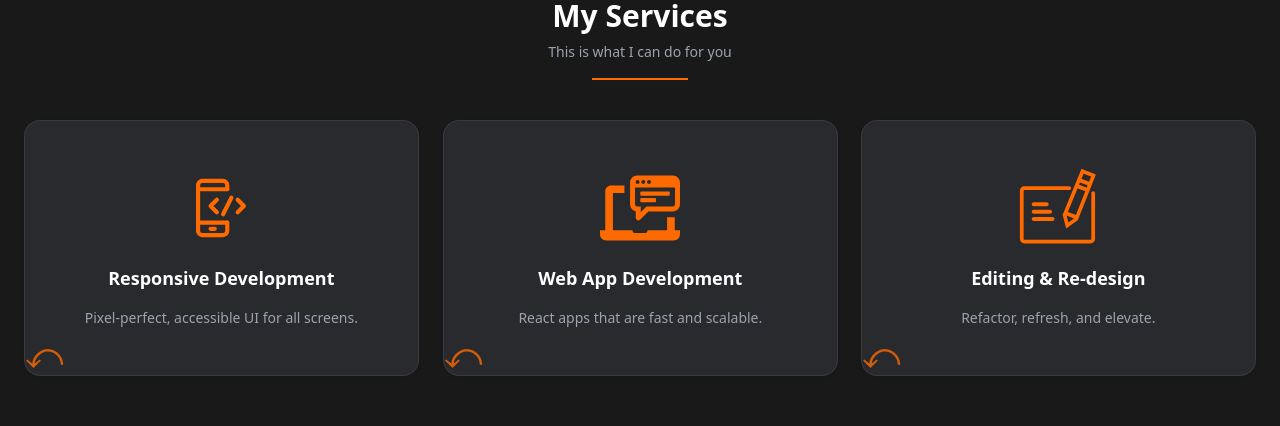
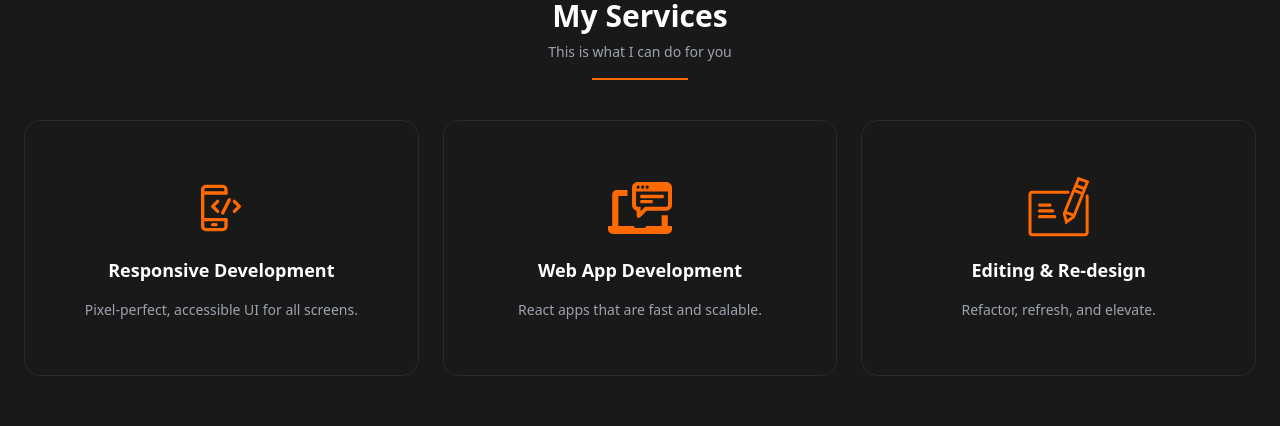
Before and after one commit to a7mad1112/personal-site, a React (Vite) app: page / in a window 1280 px wide. Shown: the part 1380-1806 px from the top of the page. Built offline with nearby package versions, Linux system fonts and the light colour scheme.

Commit message:
spotlight card services section

```diff
--- a/src/components/sections/Services.jsx
+++ b/src/components/sections/Services.jsx
@@ -1,6 +1,8 @@
+// src/components/sections/Services.jsx
 import { useState } from "react";
 import Container from "../layout/Container.jsx";
 import SectionHeader from "../layout/SectionHeader.jsx";
+import SpotlightCard from "../ui/SpotlightCard.jsx";
 import { services } from "../../data/services.js";
 
 export default function Services() {
@@ -27,18 +29,10 @@ export default function Services() {
           {services.map((s, idx) => {
             const isFlipped = flipped.has(idx);
             return (
-              <div
+              <SpotlightCard
                 key={s.front.title}
-                className="group relative [perspective:1000px]"
-              >
-                <div
-                  className="
-                    relative rounded-2xl
-                    transition-transform duration-300 will-change-transform
-                    hover:-translate-y-1.5
-                    shadow-sm hover:shadow-[0_6px_16px_-4px_var(--accent)]
-                    focus-within:-translate-y-1.5 focus-within:shadow-[0_6px_16px_-4px_var(--accent)]
-                  "
+                className="h-64 cursor-pointer"
+                spotlightColor="rgba(255, 145, 77, 0.18)"
               >
                 <div
                   role="button"
@@ -46,15 +40,15 @@ export default function Services() {
                   aria-pressed={isFlipped}
                   onClick={() => toggleFlip(idx)}
                   className={[
-                      "relative h-64 w-full cursor-pointer rounded-2xl",
-                      "transition-[transform] duration-700 [transform-style:preserve-3d]",
+                    "relative h-full w-full",
+                    "transition-transform duration-700 [transform-style:preserve-3d]",
                     isFlipped ? "[transform:rotateY(180deg)]" : "",
                   ].join(" ")}
                   style={{ outline: "none" }}
                 >
                   {/* Front */}
                   <div
-                      className="absolute inset-0 flex flex-col items-center justify-center text-center gap-4 rounded-2xl bg-[#292a2d] border border-[var(--border)]"
+                    className="absolute inset-0 flex flex-col items-center justify-center text-center gap-4 rounded-2xl border border-[var(--border)] p-4"
                     style={{
                       backfaceVisibility: "hidden",
                       WebkitBackfaceVisibility: "hidden",
@@ -65,7 +59,7 @@ export default function Services() {
                         src={s.front.path}
                         alt=""
                         aria-hidden="true"
-                          className="h-16 w-16 lg:h-20 lg:w-20 object-contain"
+                        className="h-16 w-16 object-contain"
                         loading="lazy"
                       />
                     )}
@@ -77,14 +71,11 @@ export default function Services() {
                         {s.front.desc}
                       </p>
                     )}
-                      <span className="absolute bottom-0 left-0 text-[var(--accent)] text-4xl font-medium opacity-80">
-                        ⤺
-                      </span>
                   </div>
 
                   {/* Back */}
                   <div
-                      className="absolute inset-0 flex flex-col items-center justify-center text-center gap-3 rounded-2xl bg-[#292a2d] border border-[var(--border)] [transform:rotateY(180deg)] p-4"
+                    className="absolute inset-0 flex flex-col items-center justify-center text-center gap-3 rounded-2xl  border border-[var(--border)] [transform:rotateY(180deg)] p-4"
                     style={{
                       backfaceVisibility: "hidden",
                       WebkitBackfaceVisibility: "hidden",
@@ -98,8 +89,7 @@ export default function Services() {
                     </p>
                   </div>
                 </div>
-                </div>
-              </div>
+              </SpotlightCard>
             );
           })}
         </div>
--- /dev/null
+++ b/src/components/ui/SpotlightCard.jsx
@@ -0,0 +1,52 @@
+// src/components/ui/SpotlightCard.jsx
+import { useRef, useState } from "react";
+
+// Minimal base styles so you can fully theme it with className
+export default function SpotlightCard({
+  children,
+  className = "",
+  spotlightColor = "rgba(0, 229, 255, 0.2)",
+}) {
+  const ref = useRef(null);
+  const [isFocused, setIsFocused] = useState(false);
+  const [pos, setPos] = useState({ x: 0, y: 0 });
+  const [opacity, setOpacity] = useState(0);
+
+  const onMove = (e) => {
+    if (!ref.current || isFocused) return;
+    const rect = ref.current.getBoundingClientRect();
+    setPos({ x: e.clientX - rect.left, y: e.clientY - rect.top });
+  };
+
+  const show = () => setOpacity(0.6);
+  const hide = () => setOpacity(0);
+
+  return (
+    <div
+      ref={ref}
+      onMouseMove={onMove}
+      onFocus={() => {
+        setIsFocused(true);
+        show();
+      }}
+      onBlur={() => {
+        setIsFocused(false);
+        hide();
+      }}
+      onMouseEnter={show}
+      onMouseLeave={hide}
+      className={`relative overflow-hidden rounded-2xl ${className}`}
+    >
+      {/* spotlight layer (behind content) */}
+      <div
+        aria-hidden
+        className="pointer-events-none absolute inset-0 opacity-0 transition-opacity duration-500 ease-in-out"
+        style={{
+          opacity,
+          background: `radial-gradient(circle at ${pos.x}px ${pos.y}px, ${spotlightColor}, transparent 80%)`,
+        }}
+      />
+      {children}
+    </div>
+  );
+}
```
Lines whose indentation alone changed are shown as unchanged.
